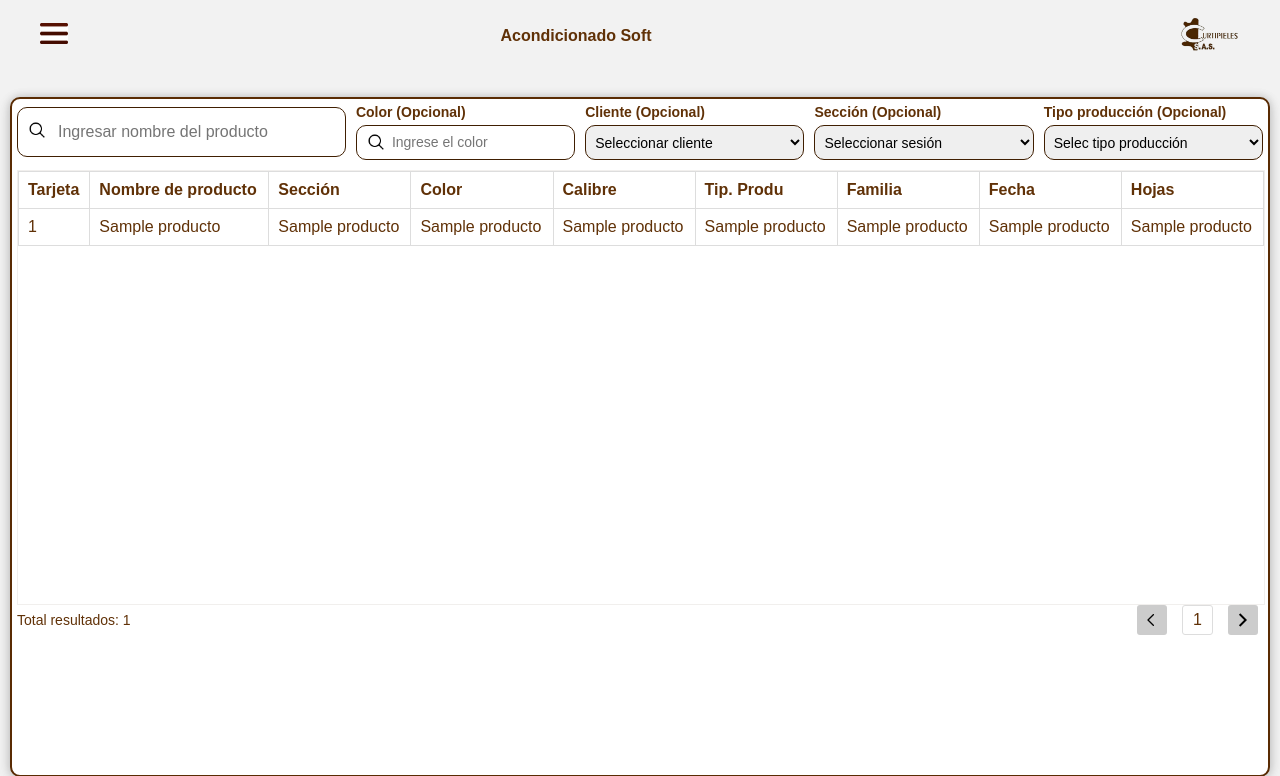
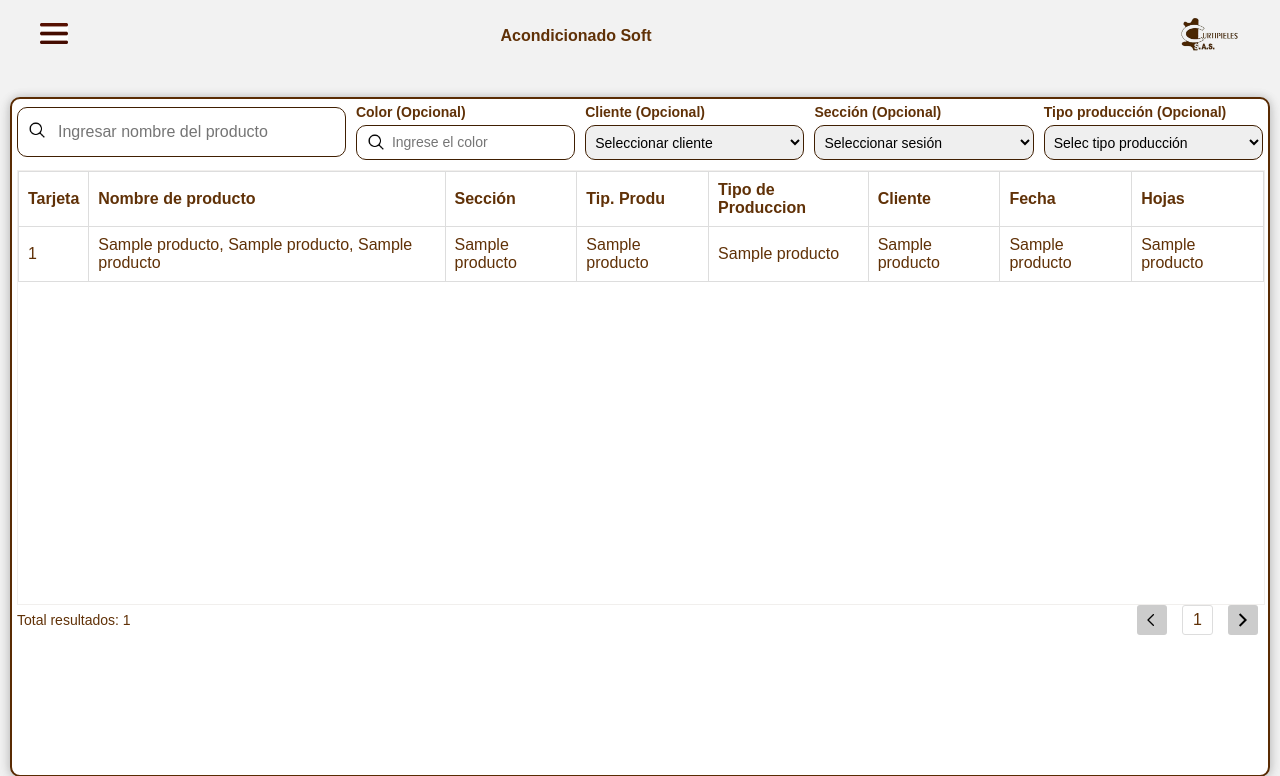
Before and after one commit to edixon897/acondicionado, a Flask app: template templates/inicio.html in a window 1280 px wide. Shown: the top 776 px of the page. Run offline with Flask 3, Linux system fonts and the light colour scheme; the template is opened without the code that fills it: most values are stand-ins (such as "Sample title", 1, 10 or a date in 2020).

Commit message:
cambios 02

```diff
--- a/app.py
+++ b/app.py
@@ -21,3 +21,4 @@ from route.cambiarContra import cambiar_contraseña
 from route.familia import familia
 from route.inicio import inicio
 from route.resumen import resumen
+from route.conexion_arc import insert_data
--- a/requerimiento.txt
+++ b/requerimiento.txt
@@ -10,3 +10,5 @@ MarkupSafe==2.1.5
 msgspec==0.18.6
 mysql-connector-python==9.0.0
 Werkzeug==3.0.3
+watchdog==4.0.1
+pandas==2.2.2
--- a/route/inicio.py
+++ b/route/inicio.py
@@ -17,7 +17,7 @@ def inicio():
 
         # Consultar datos de la base de datos
         sql = """
-            SELECT tarjeta, nombre, color, seccion, tip_prod, familia, fecha, hojas, calibre, cliente
+            SELECT tarjeta, nombre, color, seccion, tip_prod, tipo_produccion, fecha, hojas, calibre, cliente
             FROM recepcion_eco
             ORDER BY `color` DESC
         """
@@ -81,7 +81,7 @@ def filtrar_busqueda():
     per_page = int(request.form.get('per_page', 10))
 
     query = """
-        SELECT tarjeta, nombre, color, seccion, tip_prod, familia, fecha, hojas, calibre, cliente
+        SELECT tarjeta, nombre, color, seccion, tip_prod, tipo_produccion, fecha, hojas, calibre, cliente
         FROM recepcion_eco WHERE 1=1
     """
     filters = []
--- a/serve.py
+++ b/serve.py
@@ -8,5 +8,4 @@ def index():
 
 
 if __name__ == '__main__':
-    #init_db()
     app.run(debug=True, host='0.0.0.0', port=5001)
--- a/static/javascript/bucardInicio.js
+++ b/static/javascript/bucardInicio.js
@@ -24,7 +24,7 @@ document.addEventListener('DOMContentLoaded', (event) => {
         if (!nameValue && !colorValue  && !clientValue && !sessionValue && !tipoProdValue) {
             tableBody.innerHTML = originalTableContent;
             attachEventListeners();
-            location.reload();
+            /* location.reload(); */
             return;
         }
 
@@ -58,17 +58,16 @@ document.addEventListener('DOMContentLoaded', (event) => {
             let row = document.createElement('tr');
             row.innerHTML = `
                 <td>${item[0]}</td>
-                <td>${item[1]} </td>
+                <td>${item[1]}, ${item[2]}, ${item[8]}</td>
                 <td>${item[3]}</td>
                  <td class="ver-mas-cell">
                     <button class="ver-mas-btn">
                         <img class="ver-mas" src="/static/img/vista.png" alt="Ver más">
                     </button>
                  </td>
-                <td data-label="color">${item[2]}</td>
-                <td data-label="Calibre">${item[8]}</td>
                 <td data-label="Tip. Produ">${item[4]}</td>
-                <td data-label="Familia">${item[5]}</td>
+                <td data-label="tipo_produccion">${item[5]}</td>
+                <td data-label="cliente">${item[9]}</td>
                 <td data-label="Fecha">${formattedDate}</td>
                 <td data-label="Hojas">${item[7]}</td>
             `;
@@ -92,12 +91,11 @@ document.addEventListener('DOMContentLoaded', (event) => {
                     <p><strong>Tarjeta:</strong> ${rowData[0]}</p>
                     <p><strong>Nombre de producto:</strong> ${rowData[1]}</p>
                     <p><strong>Sección:</strong> ${rowData[2]}</p>
-                    <p><strong>Color:</strong> ${rowData[4]}</p>
-                    <p><strong>Calibre:</strong> ${rowData[5]}</p>
-                    <p><strong>Tip. Produ:</strong> ${rowData[6]}</p>
-                    <p><strong>Familia:</strong> ${rowData[7]}</p>
-                    <p><strong>Fecha:</strong> ${rowData[8]}</p>
-                    <p><strong>Hojas:</strong> ${rowData[9]}</p>
+                    <p><strong>Tip. Produ:</strong> ${rowData[4]}</p>
+                    <p><strong>tipo_produccion:</strong> ${rowData[5]}</p>
+                    <p><strong>Cliente:</strong> ${rowData[9]}</p>
+                    <p><strong>Fecha:</strong> ${rowData[7]}</p>
+                    <p><strong>Hojas:</strong> ${rowData[8]}</p>
                 `;
 
                 // Mostrar el modal
@@ -214,37 +212,3 @@ document.addEventListener('DOMContentLoaded', function() {
                 }
             });
         });
-
-
-        document.addEventListener('DOMContentLoaded', function() {
-            const buscardorcalibre = document.getElementById('buscador-calibre');
-            const suggestions = document.getElementById('suggestio');
-
-            buscardorcalibre.addEventListener('input', function() {
-                const searchTerm = this.value.toLowerCase();
-                let items = suggestions.querySelectorAll('.suggestion-ite');
-
-                items.forEach(item => {
-                    if (item.textContent.toLowerCase().includes(searchTerm)) {
-                        item.style.display = 'block';
-                    } else {
-                        item.style.display = 'none';
-                    }
-                });
-
-                suggestions.style.display = searchTerm ? 'block' : 'none';
-            });
-
-            suggestions.addEventListener('click', function(event) {
-                if (event.target.classList.contains('suggestion-ite')) {
-                    buscardorcalibre.value = event.target.textContent;
-                    suggestions.style.display = 'none';
-                }
-            });
-
-            document.addEventListener('click', function(event) {
-                if (!event.target.closest('.buscador-calibre')) {
-                    suggestions.style.display = 'none';
-                }
-            });
-        });
--- a/templates/inicio.html
+++ b/templates/inicio.html
@@ -1,5 +1,5 @@
 <!DOCTYPE html>
-<html lang="en">
+<html lang="es">
 <head>
     <meta charset="UTF-8">
     <meta name="viewport" content="width=device-width, initial-scale=1.0">
@@ -165,10 +165,11 @@
                                 <th>Nombre de producto</th>
                                 <th>Sección</th>
                                 <th class="mas"></th>
-                                <th>Color</th>
-                                <th>Calibre</th>
+                                <!-- <th>Color</th>
+                                <th>Calibre</th> -->
                                 <th>Tip. Produ</th>
-                                <th>Familia</th>
+                                <th>Tipo de Produccion</th>
+                                <th>Cliente</th>
                                 <th>Fecha</th>
                                 <th>Hojas</th>
                             </tr>
@@ -184,17 +185,18 @@
                                     <!-- Fila de producto normal -->
                                     <tr>
                                         <td>{{ producto[0] }}</td>
-                                        <td>{{ producto[1] }}</td>
+                                        <td>{{ producto[1] }},  {{ producto[2] }},  {{ producto[8] }}</td>
                                         <td>{{ producto[3] }}</td>
                                         <td class="ver-mas-cell">
                                             <button class="ver-mas-btn">
                                                 <img class="ver-mas" src="/static/img/vista.png" alt="Ver más">
                                             </button>
                                         </td>
-                                        <td data-label="color">{{ producto[2] }}</td>
-                                        <td data-label="Calibre">{{ producto[8] }}</td>
+                                        <!-- <td data-label="color">{{ producto[2] }}</td>
+                                        <td data-label="Calibre">{{ producto[8] }}</td> -->
                                         <td data-label="Tip. Produ">{{ producto[4] }}</td>
-                                        <td data-label="Familia">{{ producto[5] }}</td>
+                                        <td data-label="tipo_produccion">{{ producto[5] }}</td>
+                                        <td data-label="cliente">{{ producto[9] }}</td>
                                         <td data-label="Fecha">{{ producto[6] }}</td>
                                         <td data-label="Hojas">{{ producto[7] }}</td>
                                     </tr>
```
Also changed, not shown: route/conexion_arc.py (added, +65 -0 lines).
